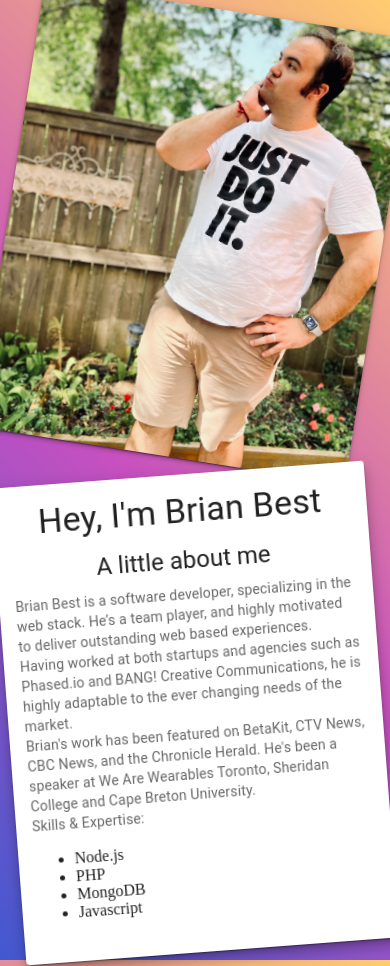
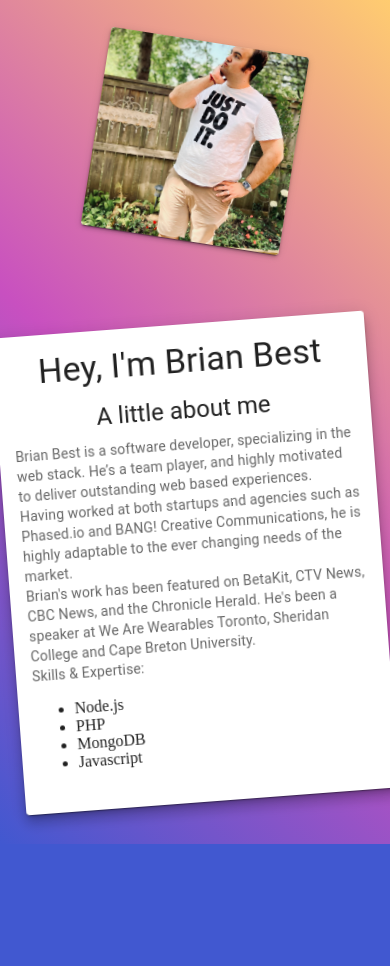
Before and after one commit to brianbest/brian-best-com, a React (Vite) app: page / in a window 390 px wide. Shown: the top 966 px of the page. After the commit the page ends 844 px from the top, so only its background shows below. Built offline with nearby package versions, Linux system fonts and the light colour scheme.

Commit message:
some mobile styling

```diff
--- a/src/App.jsx
+++ b/src/App.jsx
@@ -10,10 +10,10 @@ function App() {
         justifyContent="center"
         alignItems="center"
         className='main-grid'>
-            <Grid item xs={12} md={4}>
+            <Grid item sm={12} md={4}>
                 <ProfileImage className='photo' />
             </Grid>
-            <Grid item xs={12} md={4}>
+            <Grid item sm={12} md={4}>
                 <Bio className="bio" />
             </Grid>
         </Grid>
--- a/src/main.css
+++ b/src/main.css
@@ -59,3 +59,27 @@ body {
 h1,h2 {
     text-align: center;
 }
+
+
+@media (max-width: 900px) {
+    .photo {
+        max-width: 200px;
+        max-height: 200px;
+        transform: rotate(10deg);
+        animation-name: photos-animation;
+        animation-duration: 35s;
+        animation-iteration-count: infinite;
+        animation-timing-function: ease;
+    }
+
+    .MuiCardMedia-root{
+        max-width: 200px;
+        max-height: 200px;
+    }
+
+    .MuiGrid-item {
+        display: flex;
+        justify-content: center;
+    }
+
+}
```
